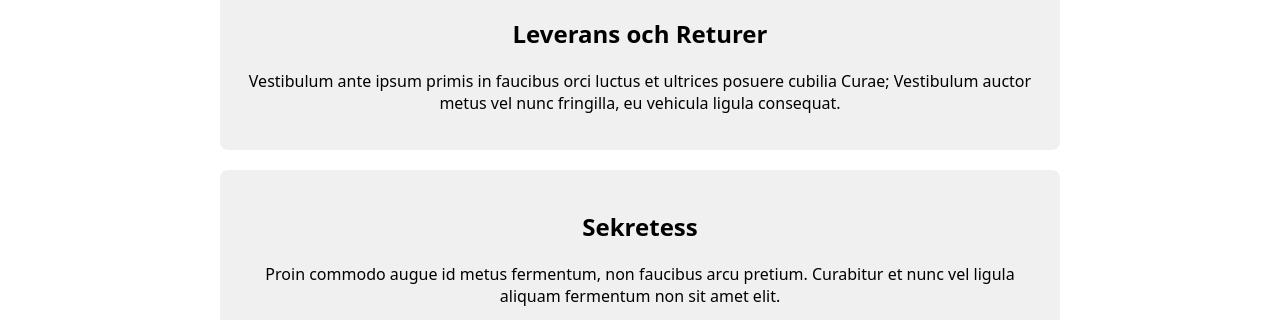
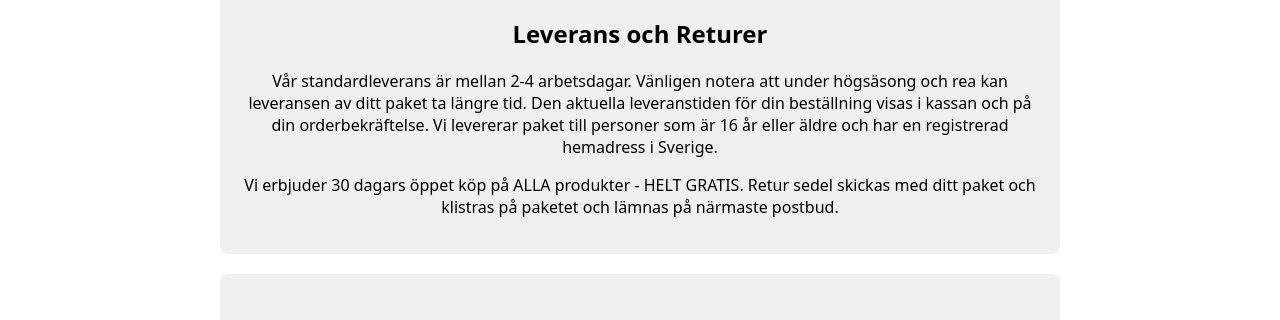
Before and after one commit to smashyh/frontend-2, a React (Vite) app in the folder Website/: page /terms in a window 1280 px wide. Shown: the part 621-941 px from the top of the page. Built offline with nearby package versions, Linux system fonts and the light colour scheme; no server answers.

Commit message:
terms page filled

```diff
--- a/Website/src/Pages/Terms.jsx
+++ b/Website/src/Pages/Terms.jsx
@@ -49,7 +49,9 @@ export default function Terms() {
       <SectionWrapper>
         <h2>Köp och Betalning</h2>
         <Content>
-        <p>Köp och betalning kan ske på flera olika sätt, just nu erbjuder vi betalning via: <h4>Klarna, Bankkort, Swish samt Paypal.</h4></p>
+        <p>
+          Köp och betalning kan ske på flera olika sätt, just nu erbjuder vi betalning via: <h4>Klarna, Bankkort, Swish samt Paypal.</h4>
+        </p>
 
 
         </Content>
@@ -58,17 +60,27 @@ export default function Terms() {
       <SectionWrapper>
         <h2>Leverans och Returer</h2>
         <Content>
-          Vestibulum ante ipsum primis in faucibus orci luctus et ultrices
-          posuere cubilia Curae; Vestibulum auctor metus vel nunc fringilla, eu
-          vehicula ligula consequat.
+          <p>
+          Vår standardleverans är mellan 2-4 arbetsdagar. Vänligen notera att under högsäsong och rea kan leveransen av ditt paket ta längre tid.
+          Den aktuella leveranstiden för din beställning visas i kassan och på din orderbekräftelse.
+          Vi levererar paket till personer som är 16 år eller äldre och har en registrerad hemadress i Sverige.
+          </p>
+          <p>
+            Vi erbjuder 30 dagars öppet köp på ALLA produkter - HELT GRATIS.
+            Retur sedel skickas med ditt paket och klistras på paketet och lämnas på närmaste postbud.
+          </p>
+
         </Content>
       </SectionWrapper>
 
       <SectionWrapper>
         <h2>Sekretess</h2>
         <Content>
-          Proin commodo augue id metus fermentum, non faucibus arcu pretium.
-          Curabitur et nunc vel ligula aliquam fermentum non sit amet elit.
+          <p>
+            Din sekretess tas på allvar. Vi behandlar dina personuppgifter på ett sådant sätt som skyddar dig från allmänheten.
+
+          </p>
+
         </Content>
       </SectionWrapper>
 
```
